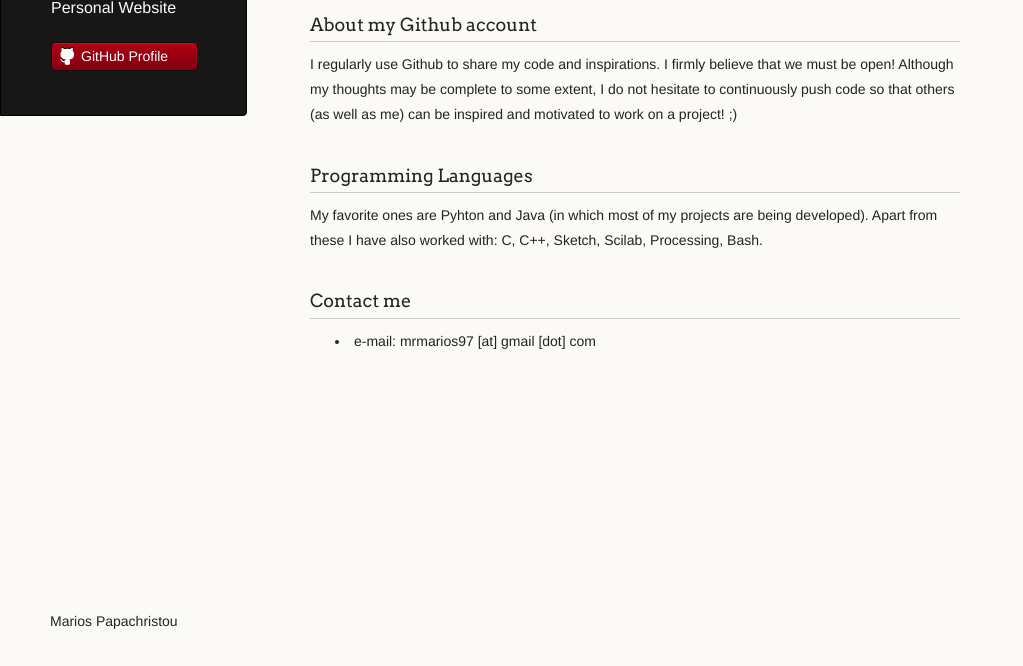
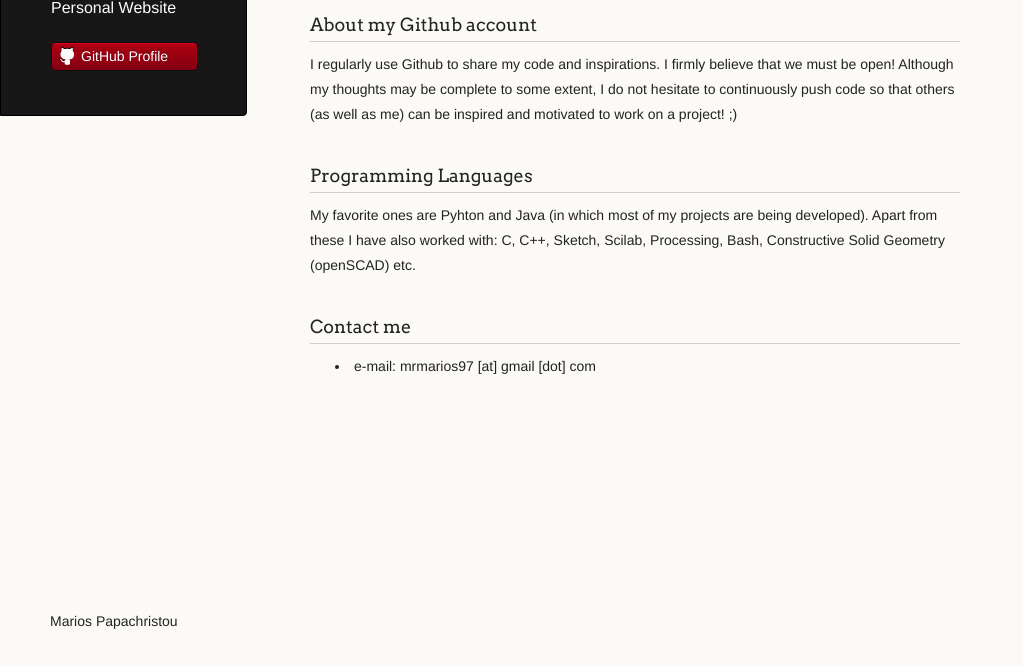
Before and after one commit to papachristoumarios/old-webpage, a plain HTML site: page index.html in a window 1280 px wide. Shown: the part 134-800 px from the top of the page, without its empty margins (0-1023 px from the left). Drawn offline with Linux system fonts and the light colour scheme.

Commit message:
Updated index.html

```diff
--- a/index.html
+++ b/index.html
@@ -39,7 +39,7 @@
 
 <h3><a name="programming" class="anchor" href="#programming"><span class="octicon octicon-link"></span></a>Programming Languages</h3>
 
-        <p>My favorite ones are Pyhton and Java (in which most of my projects are being developed). Apart from these I have also worked with: C, C++, Sketch, Scilab, Processing, Bash. </p>
+        <p>My favorite ones are Pyhton and Java (in which most of my projects are being developed). Apart from these I have also worked with: C, C++, Sketch, Scilab, Processing, Bash, Constructive Solid Geometry (openSCAD) etc. </p>
 
 
 <h3>
```
